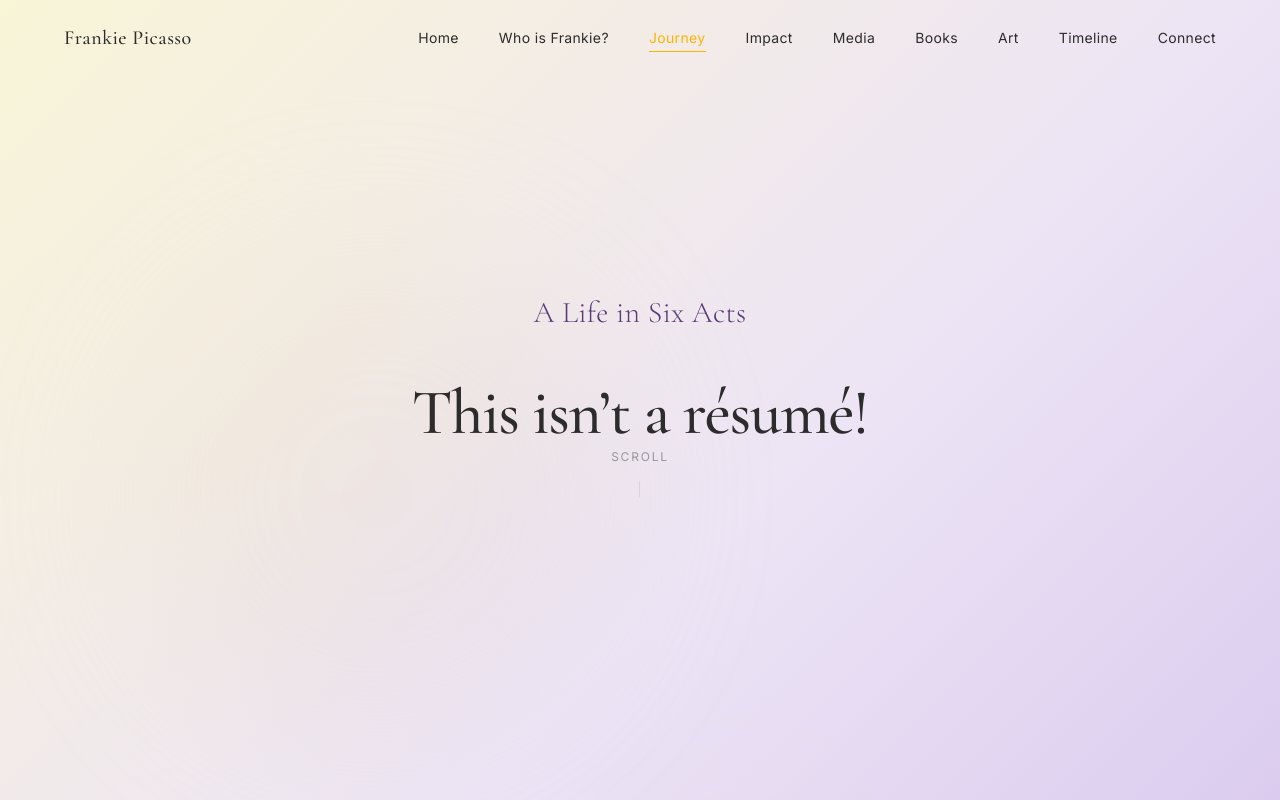
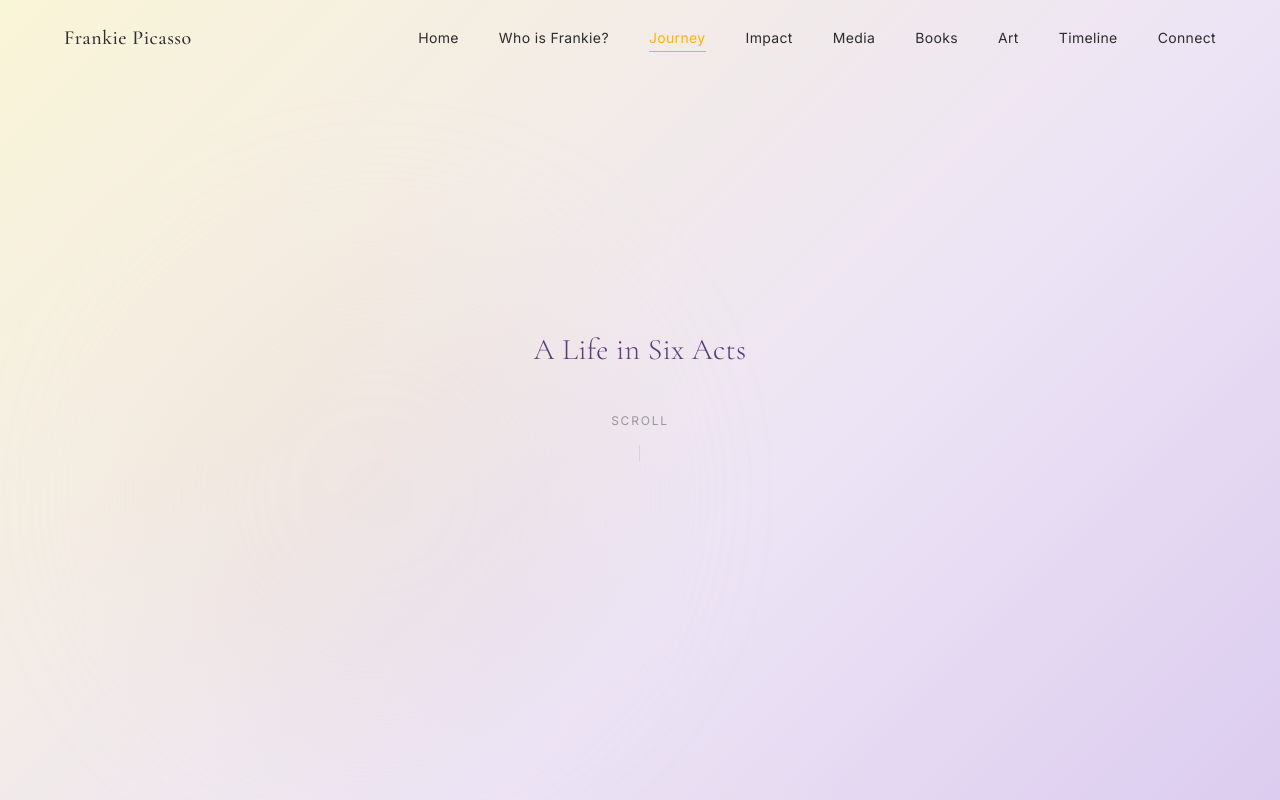
Before and after one commit to rakeshmaity271/frankie-picasso, a React (Vite) app: page / in a window 1280 px wide. Shown: the top 800 px of the page. Built offline with nearby package versions, Linux system fonts and the light colour scheme.

Commit message:
fix(hero): remove 'This isn't a résumé!' headline per client request

```diff
--- a/src/components/hero/HeroExperience.jsx
+++ b/src/components/hero/HeroExperience.jsx
@@ -1,7 +1,6 @@
 import { useRef } from 'react'
 import { motion } from 'framer-motion'
 import { content } from '../../data/content'
-import TextReveal from '../common/TextReveal'
 import ScrollReveal from '../common/ScrollReveal'
 import MagneticButton from '../common/MagneticButton'
 import { useParallax } from '../../hooks/useScrollAnimation'
@@ -70,16 +69,6 @@ export default function HeroExperience() {
         >
           {hero.eyebrow}
         </motion.p>
-
-        {/* Headline — "This isn't a résumé!" */}
-        <h1 className="font-serif font-semibold text-[clamp(2.25rem,5vw,4.5rem)] leading-[1.1] tracking-[-0.02em] text-[#2C2C2C] mb-6 md:mb-8">
-          <TextReveal
-            text={hero.headline}
-            mode="word"
-            staggerDelay={0.08}
-            duration={0.7}
-          />
-        </h1>
 
         {/* Scroll down indicator */}
         <motion.div
```
